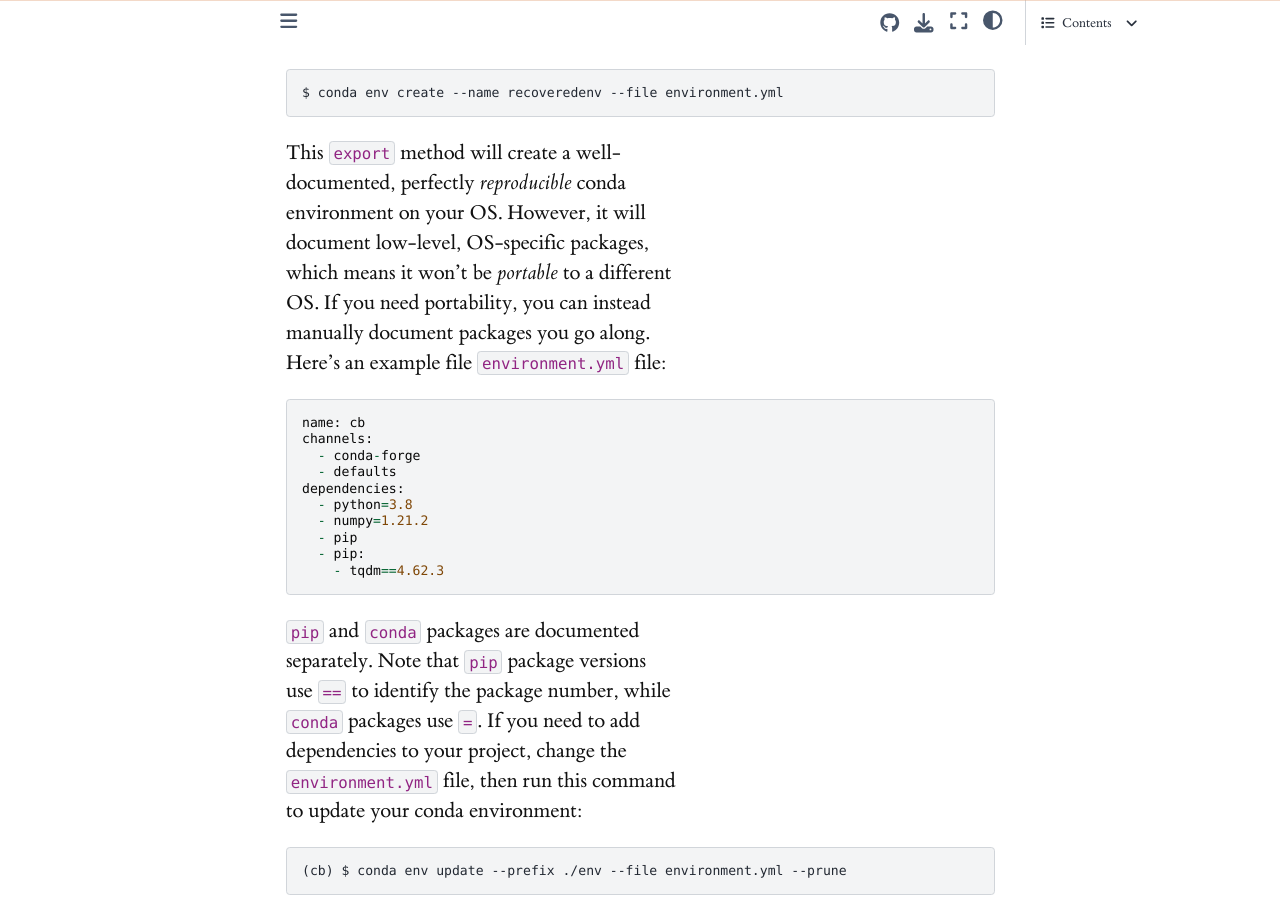
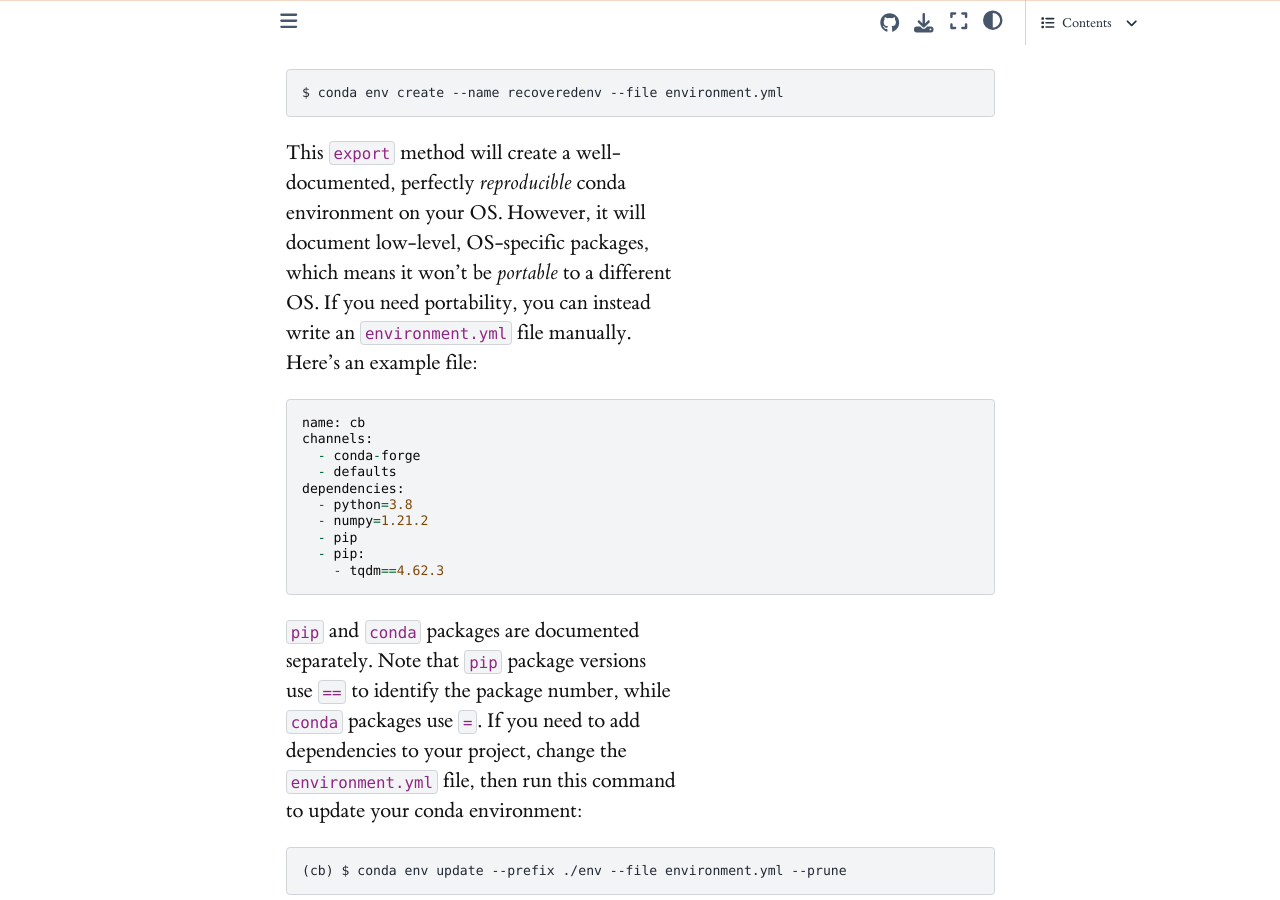
Before and after one commit to patrickmineault/codebook, a Jupyter Book: the page built from setup.md, in a window 1280 px wide and 900 px high, scrolled down 6105 px. Built offline with Jupyter Book 1.0.4 settings and Sphinx 7.4.7 and the Sphinx Book theme 1.1.4, drawn with Linux system fonts in a browser that asks for light colours.

Commit message:
Hand writing environment.yml

````diff
--- a/setup.md
+++ b/setup.md
@@ -141,7 +141,7 @@ You can then commit `environment.yml` to document this environment. You can recr
 $ conda env create --name recoveredenv --file environment.yml
 ```
 
-This `export` method will create a well-documented, perfectly _reproducible_ conda environment on your OS. However, it will document low-level, OS-specific packages, which means it won't be _portable_ to a different OS. If you need portability, you can instead manually document packages you go along. Here's an example file `environment.yml` file:
+This `export` method will create a well-documented, perfectly _reproducible_ conda environment on your OS. However, it will document low-level, OS-specific packages, which means it won't be _portable_ to a different OS. If you need portability, you can instead write an `environment.yml` file manually. Here's an example file:
 
 ```
 name: cb
````
